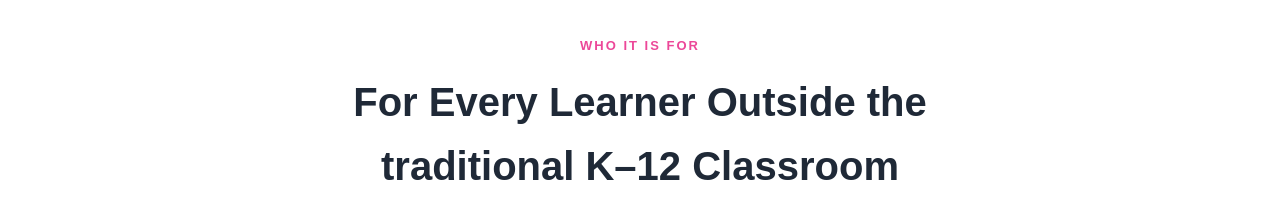
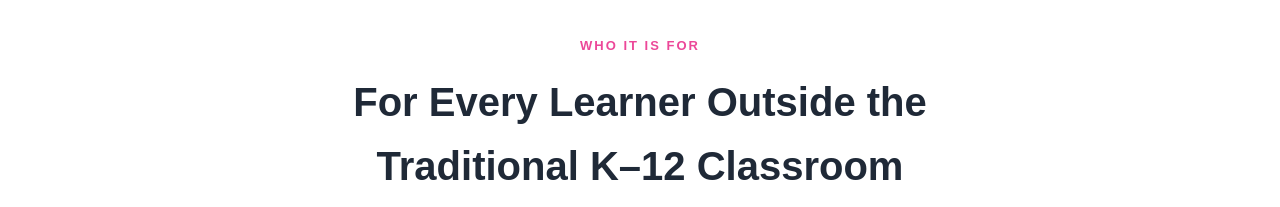
Before and after one commit to Suchocki88/UnderstandingAI.ai, a Next.js app: page /academy in a window 1280 px wide. Shown: the part 593-800 px from the top of the page. Built offline with nearby package versions, Linux system fonts and the light colour scheme.

Commit message:
Update page.tsx

```diff
--- a/app/academy/page.tsx
+++ b/app/academy/page.tsx
@@ -73,7 +73,7 @@ export default function Page() {
             <p style={{ fontSize: 13, fontWeight: 700, textTransform: "uppercase", letterSpacing: 2, color: "#ec4899" }}>
               Who It Is For
             </p>
-            <h2 style={{ fontSize: 40, marginTop: 12 }}>For Every Learner Outside the traditional K–12 Classroom</h2>
+            <h2 style={{ fontSize: 40, marginTop: 12 }}>For Every Learner Outside the Traditional K–12 Classroom</h2>
             <p style={{ marginTop: 16, fontSize: 20, color: "#6b7280" }}>
               While PocketLab serves students within institutional K–12, Conceptual Academy is for everyone else.
             </p>
```
